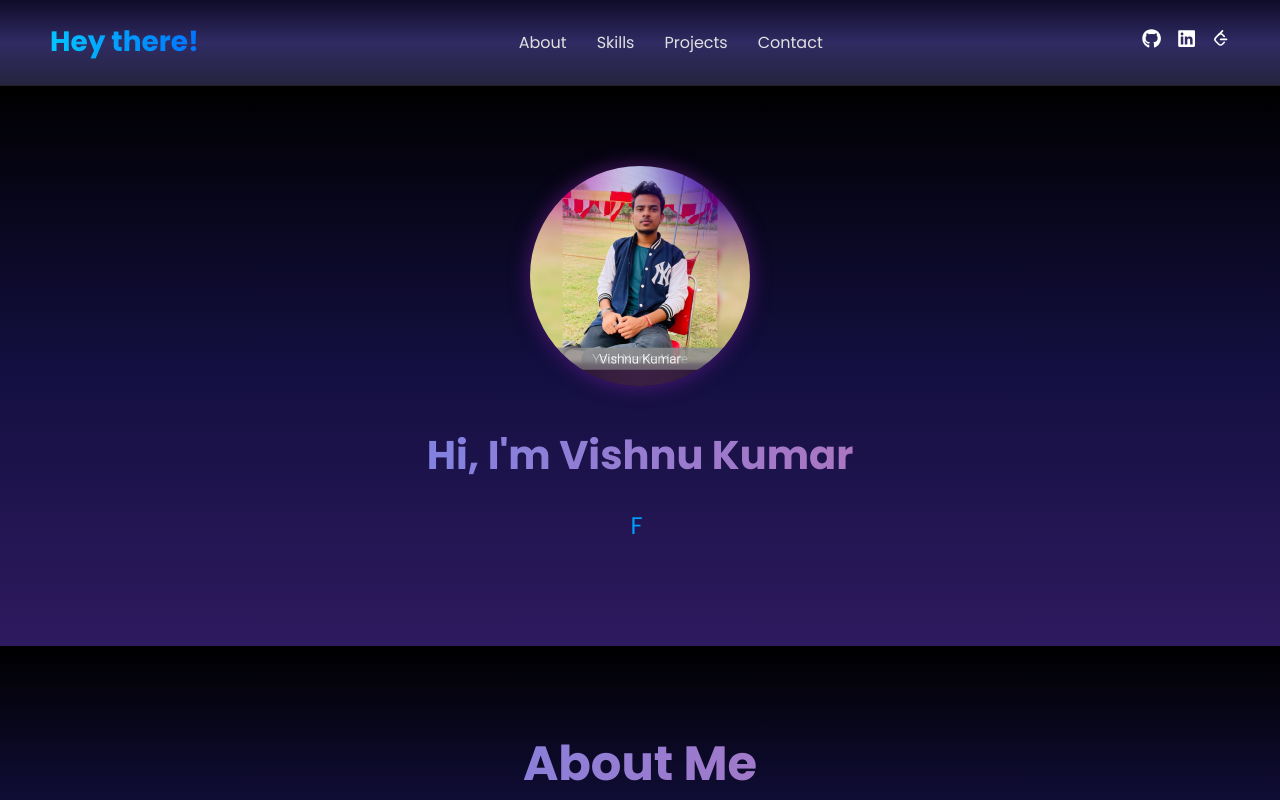
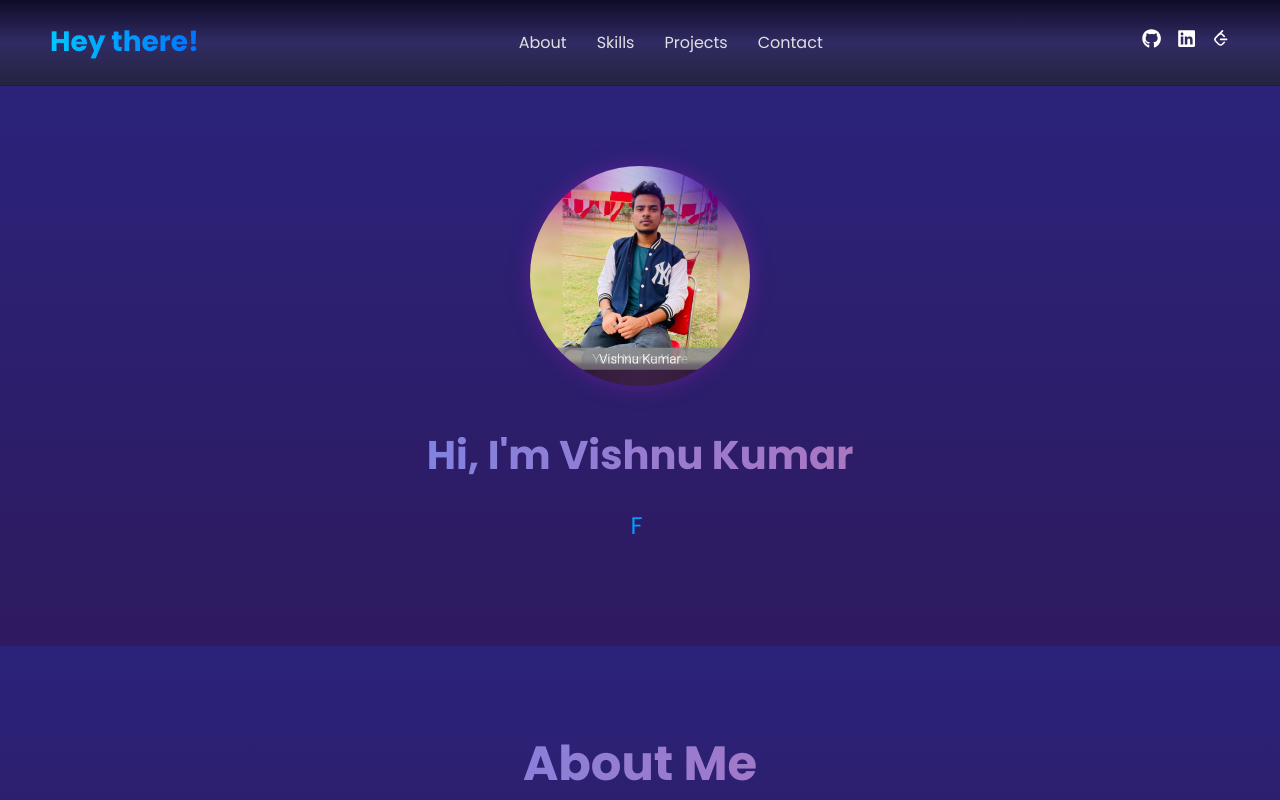
Before and after one commit to Vish9u-kr01/personalportfolio, a React (Vite) app in the folder portfolio website/: page / in a window 1280 px wide. Shown: the top 800 px of the page. Built offline with nearby package versions, Linux system fonts and the light colour scheme.

Commit message:
Update index.css

```diff
--- a/portfolio website/src/index.css
+++ b/portfolio website/src/index.css
@@ -87,12 +87,12 @@ nav ul li a:hover {
 /* SECTIONS */
 section {
   padding: 80px 20px;
-  background: linear-gradient(to bottom, #000, #130f40, #2e1a5f);
+  background: linear-gradient(to bottom, #2b237b, #2e1a5f);
   text-align: center;
 }
 
 section:nth-child(even) {
-  background: linear-gradient(to bottom, #000, #130f40, #2e1a5f);
+  background: linear-gradient(to bottom, #2b237b, #2e1a5f);
 }
 
 section h2 {
```
